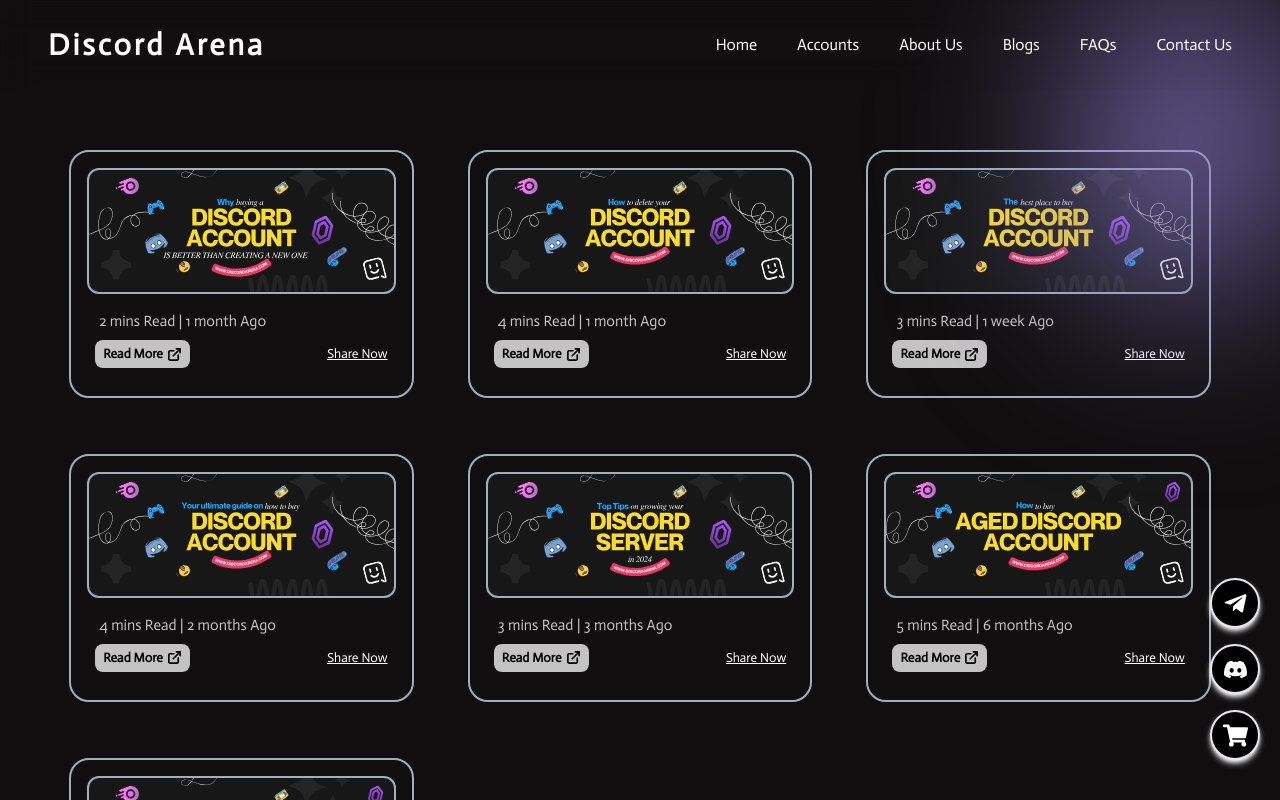
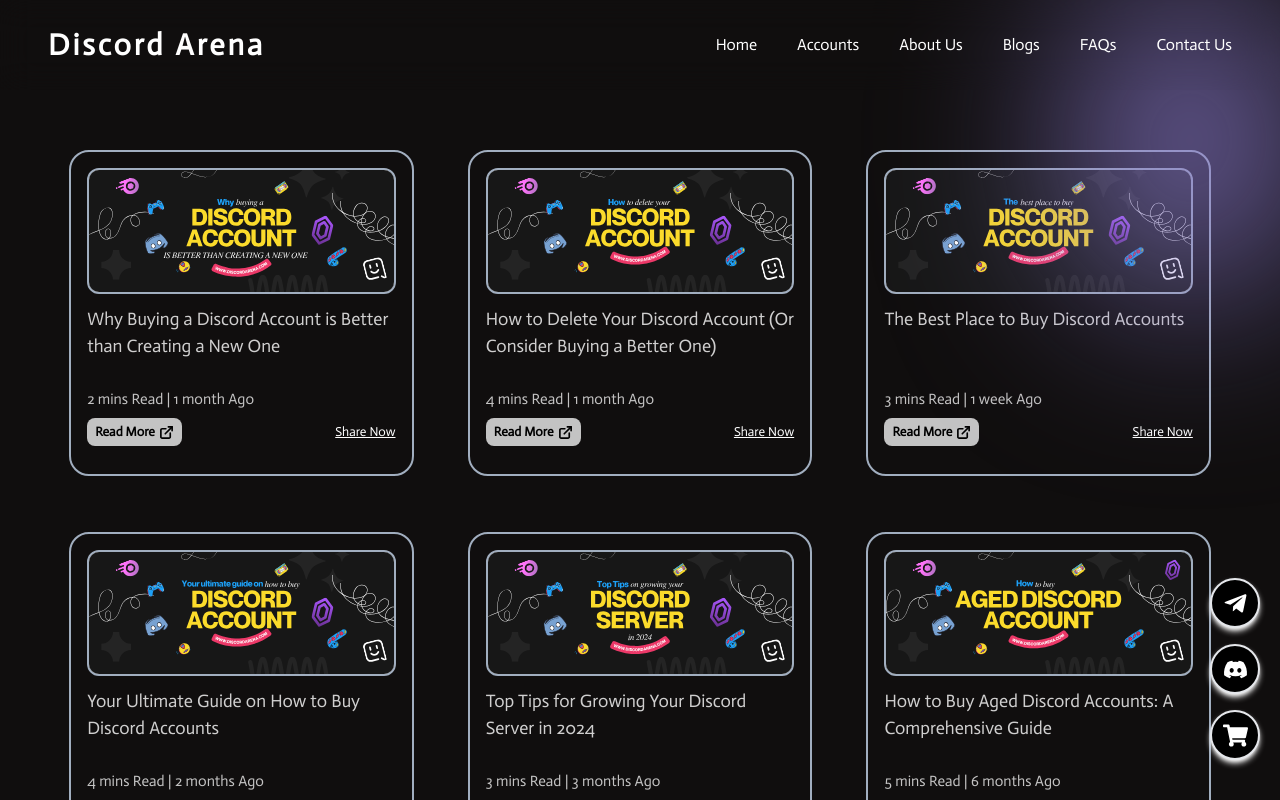
Before and after one commit to enggsatyamraj/CSET301_Assignment, a Next.js app: page /blogs in a window 1280 px wide. Shown: the top 800 px of the page. Built offline with nearby package versions, Linux system fonts and the light colour scheme.

Commit message:
some minor changes

```diff
--- a/src/components/BlogsCard.jsx
+++ b/src/components/BlogsCard.jsx
@@ -30,8 +30,17 @@ const BlogsCard = ({ heading, time, linkurl, imgurl, description }) => {
     setOpen(true);
   };
 
+  const truncateHeading = (text, maxLength) => {
+    return text.length > maxLength
+      ? text.substring(0, maxLength) + "..."
+      : text;
+  };
+
+  const truncatedHeading = truncateHeading(heading, 100); // Adjust the max length as needed
+
   return (
     <div className="flex flex-col justify-between gap-4 h-full mx-auto max-w-[400px] w-[90%] border-[#A1AEBF] rounded-[20px] border-2 p-4">
+      <div>
         <div
           onClick={() => {
             router.push(linkurl);
@@ -40,10 +49,12 @@ const BlogsCard = ({ heading, time, linkurl, imgurl, description }) => {
         >
           <img src={imgurl} alt={heading} />
         </div>
+        <p className="mt-3 opacity-80 text-[18px]">{truncatedHeading}</p>
+      </div>
 
       <div>
-        <p className="px-3 text-[15px] font-[450] opacity-75 mb-2">{time}</p>
-        <div className="flex items-center justify-between px-2 pb-3">
+        <p className="text-[15px] font-[450] mt-3 opacity-75 mb-2">{time}</p>
+        <div className="flex items-center justify-between pb-3">
           <div>
             <button
               type="button"
```
Lines whose indentation alone changed are shown as unchanged.
